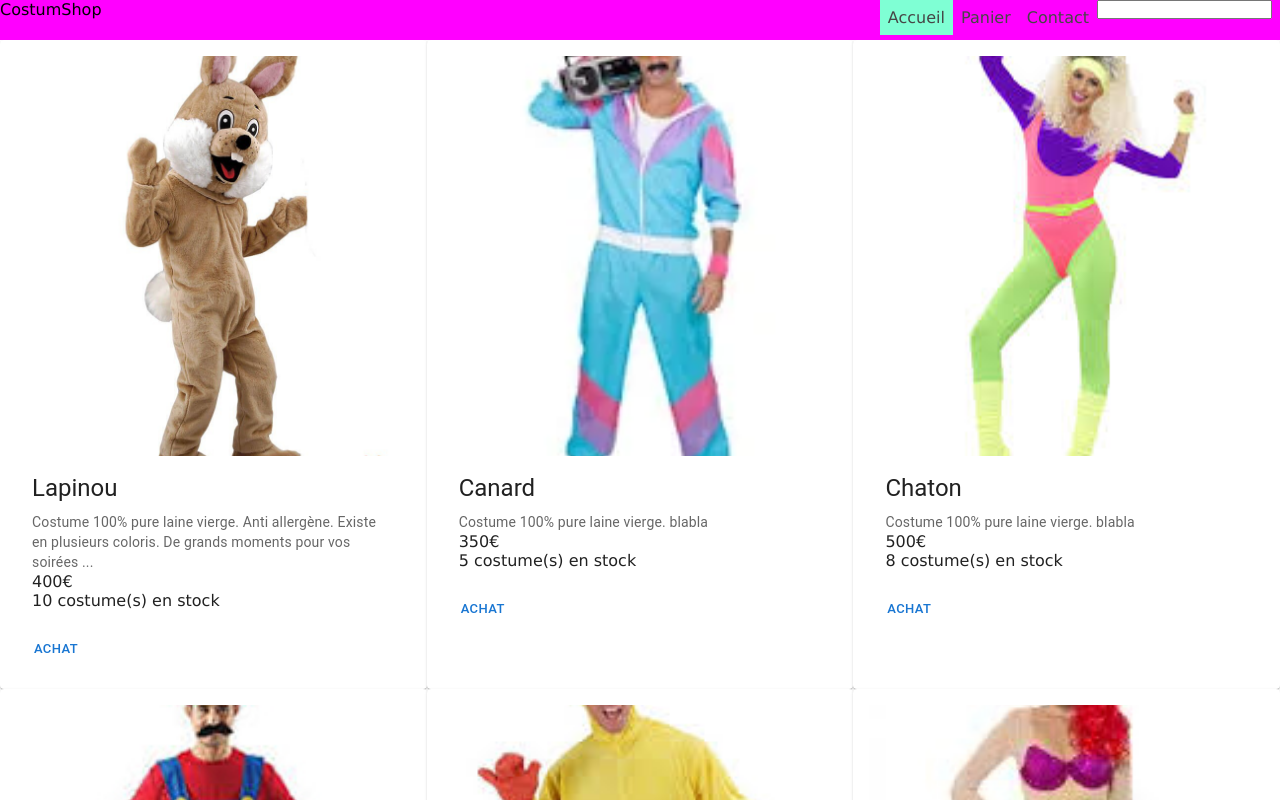
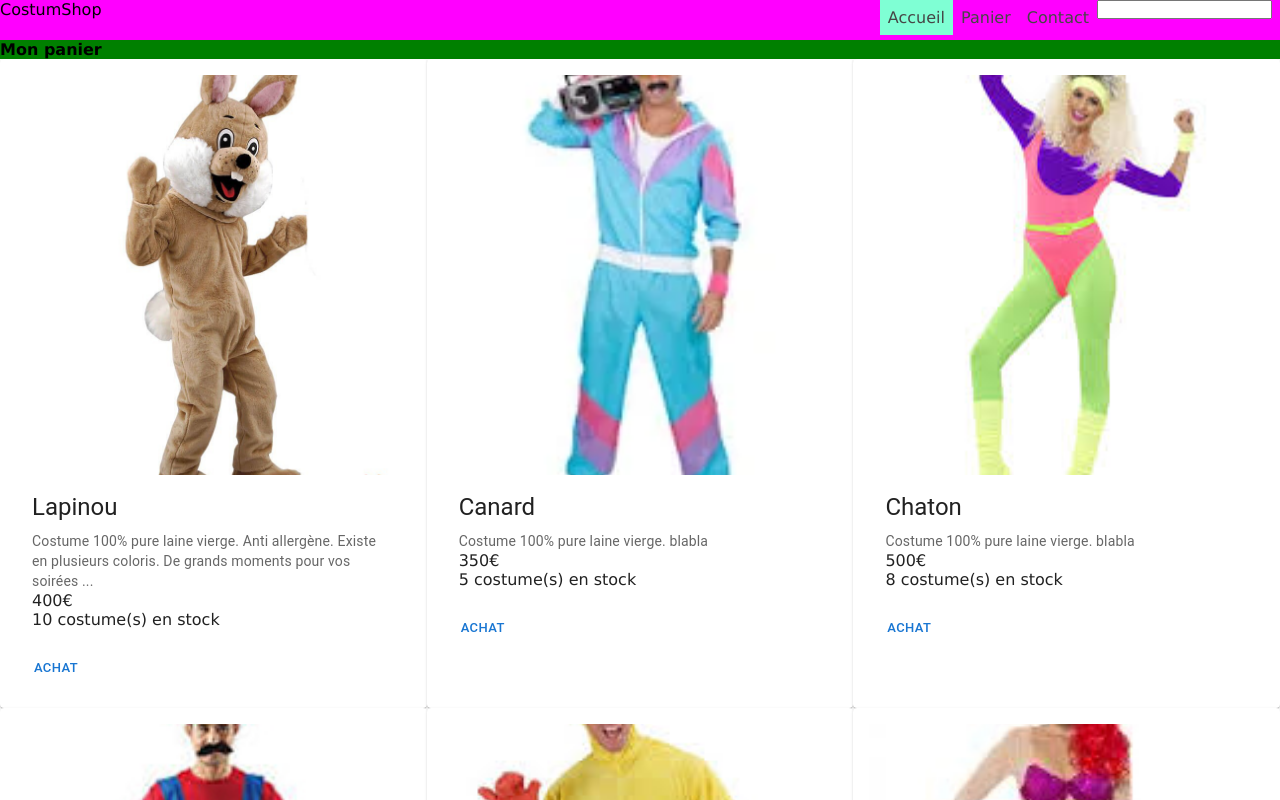
Before and after one commit to JulienTouchard/boutique, a React (Create React App) app: page / in a window 1280 px wide. Shown: the top 800 px of the page. Built offline with nearby package versions, Linux system fonts and the light colour scheme.

Commit message:
add costum to Panier

```diff
--- a/src/App.js
+++ b/src/App.js
@@ -2,6 +2,7 @@
 import './App.css';
 import Boutique from './components/Boutique/Boutique';
 import Navigation from './components/Navigation/Navigation';
+import Panier from './components/Panier/Panier';
 import { BoutiqueProvider } from './contexts/BoutiqueContext';
 
 function App() {
@@ -11,7 +12,10 @@ function App() {
         <Navigation></Navigation>
       </header>
       <main>
+
+      <Panier></Panier>
        <Boutique></Boutique>
+
       </main>
       <footer></footer>
     </BoutiqueProvider>
--- a/src/components/Boutique/Boutique.js
+++ b/src/components/Boutique/Boutique.js
@@ -6,16 +6,21 @@ import CardShop from '../CardShop/CardShop';
 
 function Boutique() {
     const boutiqueContext = useContext(BoutiqueContext);
-    console.dir(boutiqueContext);
     return (
         <div className='card-container'>
+            {boutiqueContext.dataBoutiqueState.map(
+                (element, index) => {
+                    // element.id = index
+                    // spread operator => ...element,id:index
+                    return <CardShop key={index}
+                        data={{ id: index, ...element }}
+                        click={
+                            (e) => boutiqueContext.decrease(e)
 
-            {boutiqueContext.dataBoutiqueState.map((element, index) => {
-                // element.id = index
-                // spread operator => ...element,id:index
-                return <CardShop key={index} data={{ id: index, ...element }} click={(e) => boutiqueContext.decrease(e)}></CardShop>
-            })}
-            {/* {dataBoutiqueState.map((element,index)=><Card key={index} data={element}></Card>)} */}
+                        }>
+                    </CardShop>
+                })}
+            {/* {boutiqueContext.dataBoutiqueState.map((element,index)=><Card key={index} data={element}></Card>)} */}
         </div>
     )
 }
--- /dev/null
+++ b/src/components/Panier/Panier.js
@@ -0,0 +1,20 @@
+import React, { useContext } from 'react'
+import { BoutiqueContext } from '../../contexts/BoutiqueContext'
+
+
+function Panier() {
+    const boutiqueContext = useContext(BoutiqueContext);
+    return (
+        <div style={{backgroundColor:"green"}}>
+            <h4>Mon panier</h4>
+            {boutiqueContext.statePanier.map(
+                (element,index) => {
+                    return(<div key={index}>{element}</div>)
+                }
+            )
+            }
+        </div>
+    )
+}
+
+export default Panier
--- a/src/contexts/BoutiqueContext.js
+++ b/src/contexts/BoutiqueContext.js
@@ -6,6 +6,7 @@ const BoutiqueProvider = (props) => {
     // dataBoutiqueState =>getter | setDataBoutiquestate (fonction) setter
     // useState(valeur) assigne une valeur à mon state
     const [dataBoutiqueState, setDataBoutiqueState] = useState(dataBoutique);
+
     const decrease = (id) => {
         /* let tmp = dataBoutiqueState[id]
         tmp.qte--; */
@@ -21,6 +22,7 @@ const BoutiqueProvider = (props) => {
             let tmpArray = dataBoutiqueState.map(e => e)
             tmpArray[id].qte--;
             setDataBoutiqueState(tmpArray);
+            setStatePanier([...statePanier,id]);
         }
     }
     const [statePanier, setStatePanier] = useState([])
@@ -32,7 +34,7 @@ const BoutiqueProvider = (props) => {
                 'dataBoutiqueState':dataBoutiqueState,
                 'setStatePanier':setStatePanier,
                 'setDataBoutiqueState':setDataBoutiqueState,
-                "decrease": decrease
+                'decrease': decrease
             }
         }>
             {props.children}
```
